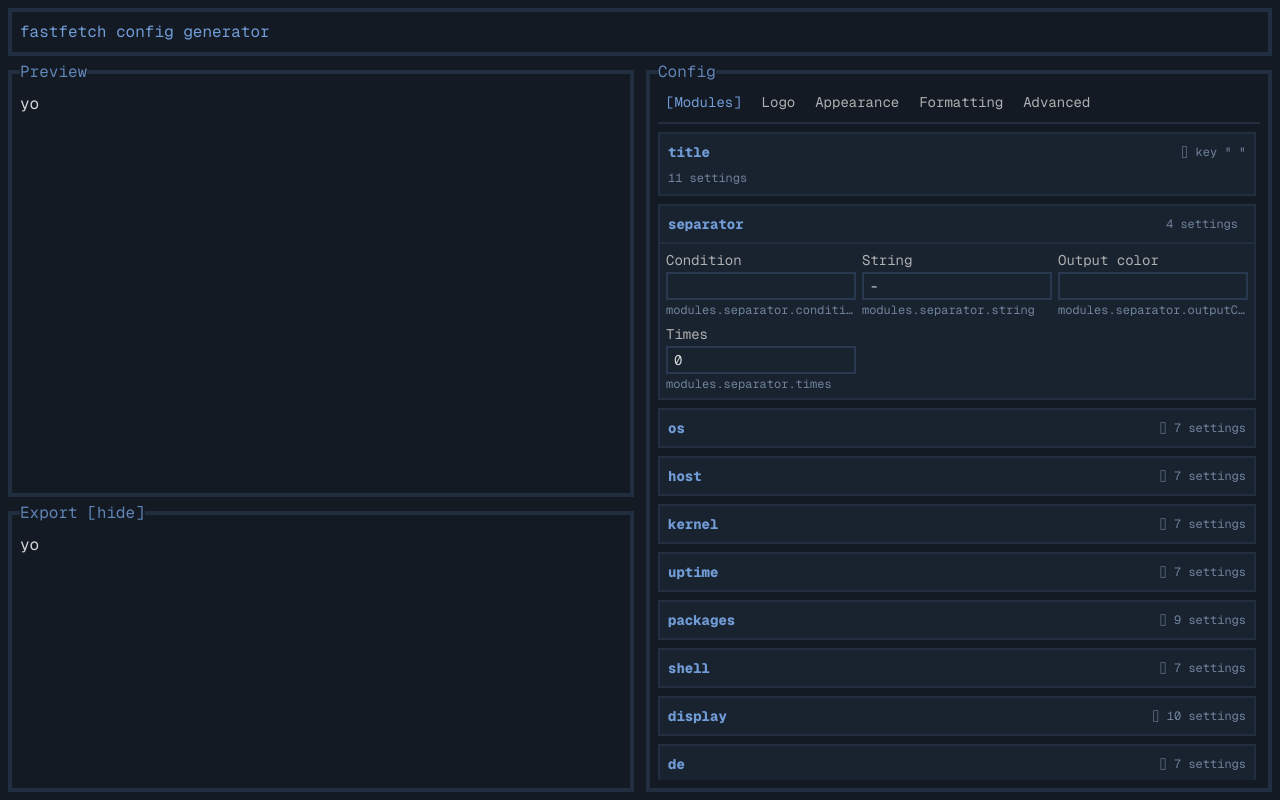
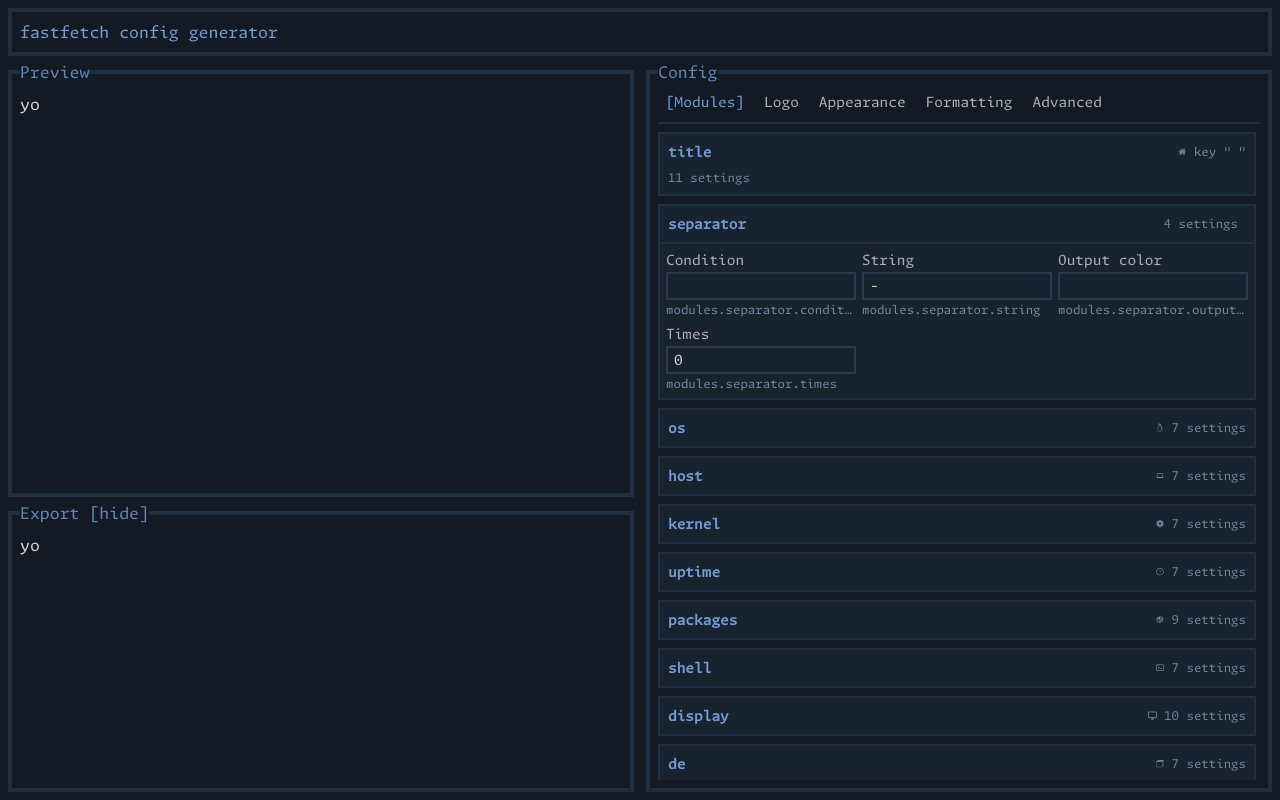
Before and after one commit to gabors0/fastfetch-cfg-gen, a SvelteKit app: page / in a window 1280 px wide. Built offline with nearby package versions, Linux system fonts and the light colour scheme.

Commit message:
feat: use monaspace fonts

```diff
--- a/src/routes/+layout.svelte
+++ b/src/routes/+layout.svelte
@@ -12,6 +12,6 @@
     @reference "/src/routes/layout.css";
 	:global(body) {
 		@apply bg-bg text-fg;
-		font-family: 'Geist Mono', monospace;
+		font-family: 'Monaspace Argon NF', 'Geist Mono', monospace;
 	}
 </style>
--- a/src/routes/layout.css
+++ b/src/routes/layout.css
@@ -57,3 +57,20 @@
   font-weight: 800;
   src: url('../lib/fonts/geist-mono-v6-latin-800italic.woff2') format('woff2'); /* Chrome 36+, Opera 23+, Firefox 39+, Safari 12+, iOS 10+ */
 }
+/* google-sans-code-regular - latin */
+@font-face {
+  font-display: swap; /* Check https://developer.mozilla.org/en-US/docs/Web/CSS/@font-face/font-display for other options. */
+  font-family: 'Monaspace Argon NF';
+  font-style: normal;
+  font-weight: 400;
+  src: url('/src/lib/fonts/MonaspaceArgonNF-Regular.woff2') format('woff2'); /* Chrome 36+, Opera 23+, Firefox 39+, Safari 12+, iOS 10+ */
+}
+
+/* google-sans-code-italic - latin */
+@font-face {
+  font-display: swap; /* Check https://developer.mozilla.org/en-US/docs/Web/CSS/@font-face/font-display for other options. */
+  font-family: 'Monaspace Argon NF';
+  font-style: italic;
+  font-weight: 400;
+  src: url('/src/lib/fonts/MonaspaceArgonNF-Italic.woff2') format('woff2'); /* Chrome 36+, Opera 23+, Firefox 39+, Safari 12+, iOS 10+ */
+}
```
Also changed, not shown: src/lib/fonts/MonaspaceArgonNF-Italic.woff2 (added), src/lib/fonts/MonaspaceArgonNF-Regular.woff2 (added).
